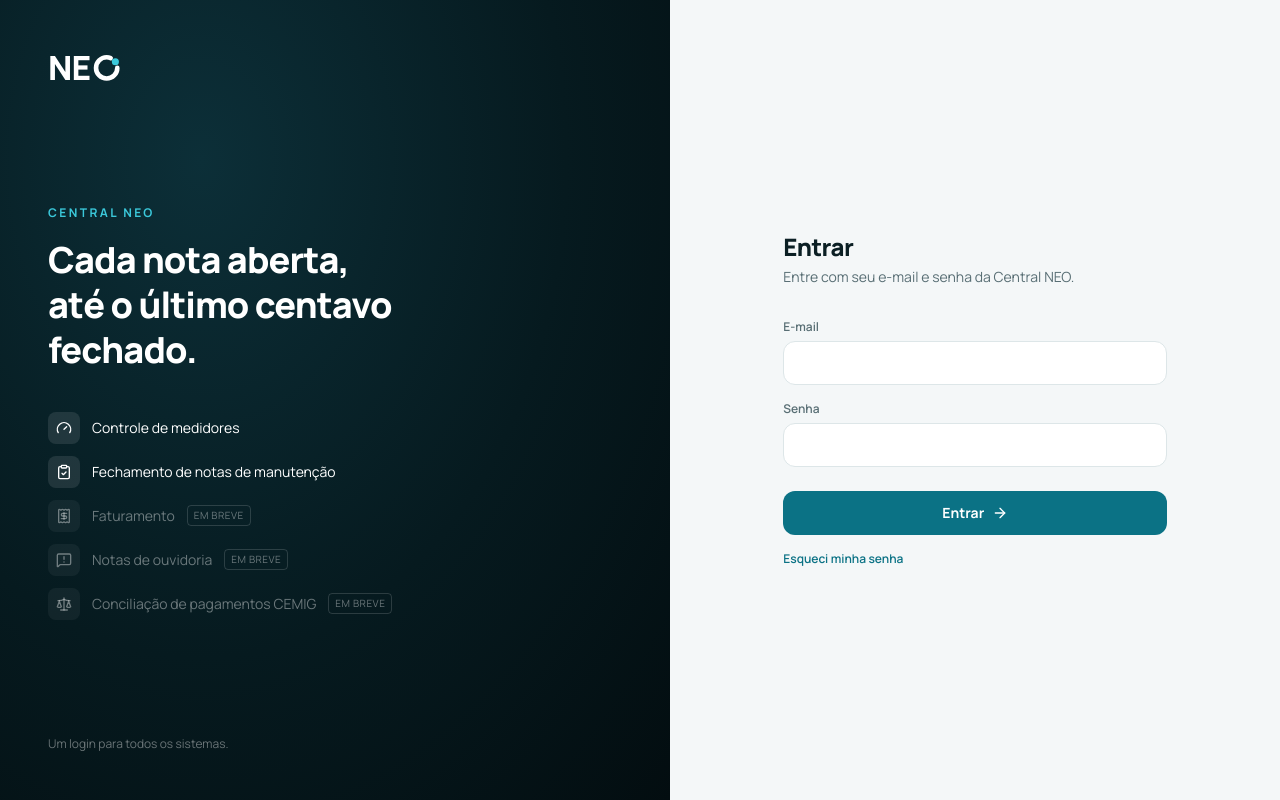
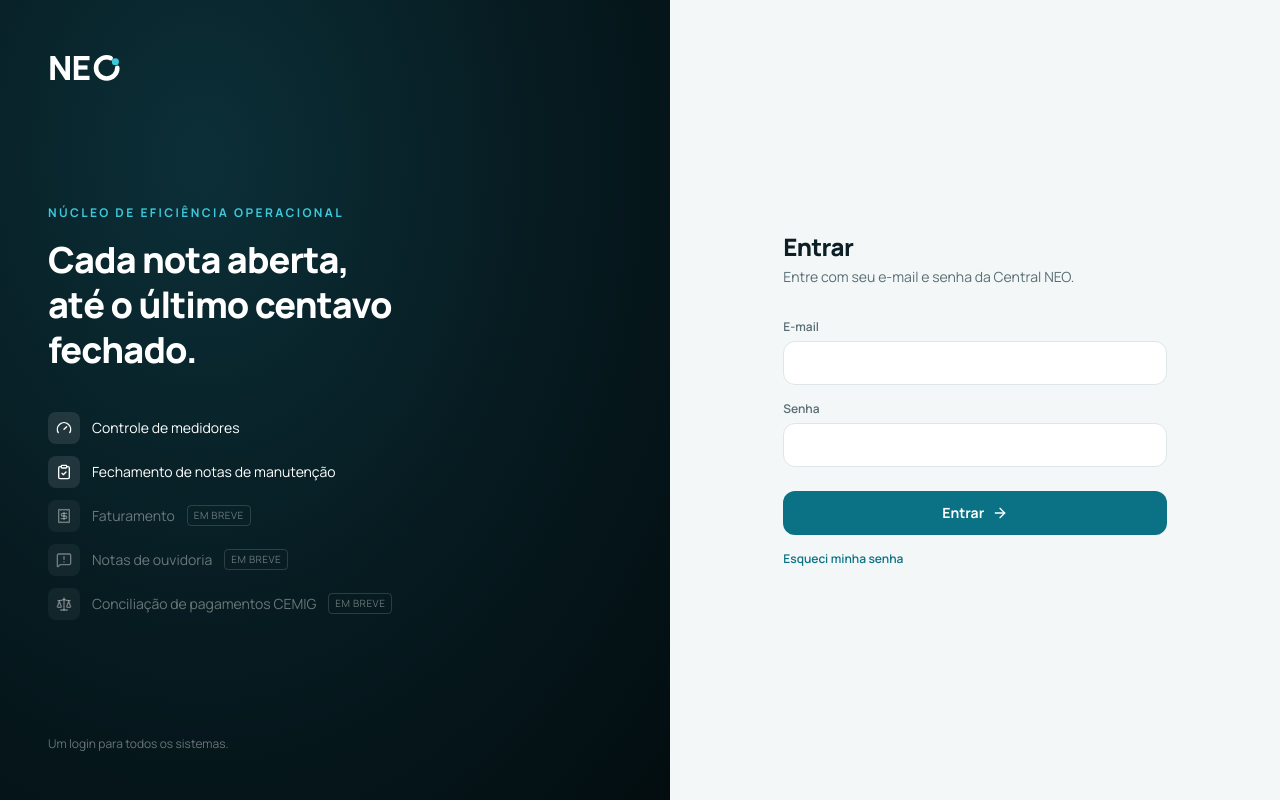
Before and after one commit to MTsGaldino-DEV/central-neo, a React (Vite) app: page /login in a window 1280 px wide. Built offline with nearby package versions, Linux system fonts and the light colour scheme; no server answers.

Commit message:
Corrigimos alguns erros e melhoramos a experiência geral. Até breve, Matheus

```diff
--- a/index.html
+++ b/index.html
@@ -6,6 +6,7 @@
     <meta name="theme-color" content="#061a1f" />
     <link rel="icon" type="image/svg+xml" href="/favicon.svg" />
     <title>Central NEO</title>
+    <meta name="description" content="Central NEO · Núcleo de Eficiência Operacional" />
     <link rel="preconnect" href="https://fonts.googleapis.com" />
     <link rel="preconnect" href="https://fonts.gstatic.com" crossorigin />
     <link
--- a/src/components/NeoLogo.tsx
+++ b/src/components/NeoLogo.tsx
@@ -1,5 +1,5 @@
 /**
- * Logo da Central NEO.
+ * Logo da Central NEO (Núcleo de Eficiência Operacional).
  *
  * O símbolo é um anel aberto com um ponto preenchendo a abertura: a nota
  * pendente que se fecha quando o pagamento entra. Por isso o "O" de NEO é o
--- a/src/paginas/Login.tsx
+++ b/src/paginas/Login.tsx
@@ -64,7 +64,7 @@
       <aside className="hidden lg:flex flex-col justify-between bg-noite-degrade textura-aneis text-white p-12">
         <NeoLogo tema="escuro" className="h-10 w-auto self-start" />
         <div className="max-w-md">
-          <p className="text-sinal-claro text-xs font-bold uppercase tracking-[0.2em] mb-4">Central NEO</p>
+          <p className="text-sinal-claro text-xs font-bold uppercase tracking-[0.2em] mb-4">Núcleo de Eficiência Operacional</p>
           <h1 className="text-4xl font-extrabold leading-tight tracking-tight">
             Cada nota aberta,<br />até o último centavo fechado.
           </h1>
```
Also changed, not shown: 1 other file (tests, documents, lock files or other folders).
